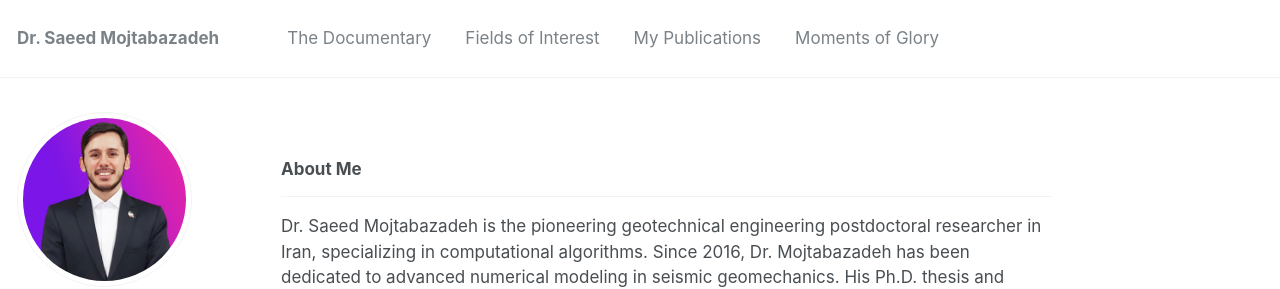
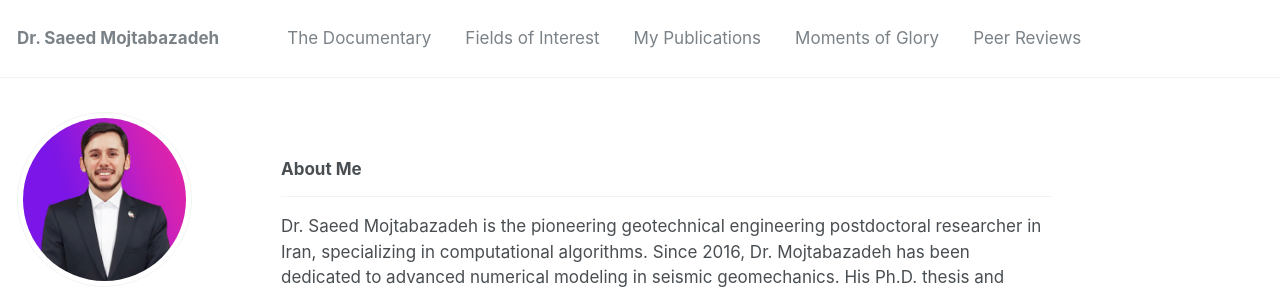
Before and after one commit to mojtabazadeh/mojtabazadeh.github.io, a Jekyll site: the page built from _pages/about.md, in a window 1280 px wide and 1225 px high. Shown: the top 289 px of the window. Built offline with Jekyll 4.4.1, drawn with Linux system fonts in a browser that asks for light colours; some web fonts are replaced.

Commit message:
Update navigation.yml

```diff
--- a/_data/navigation.yml
+++ b/_data/navigation.yml
@@ -12,5 +12,8 @@ main:
   - title: "Moments of Glory"
     url: /awards/
 
+  - title: "Peer Reviews"
+    url: /reviews/
+
 #  - title: "Photo Gallery"
 #    url: /gallery/
```
